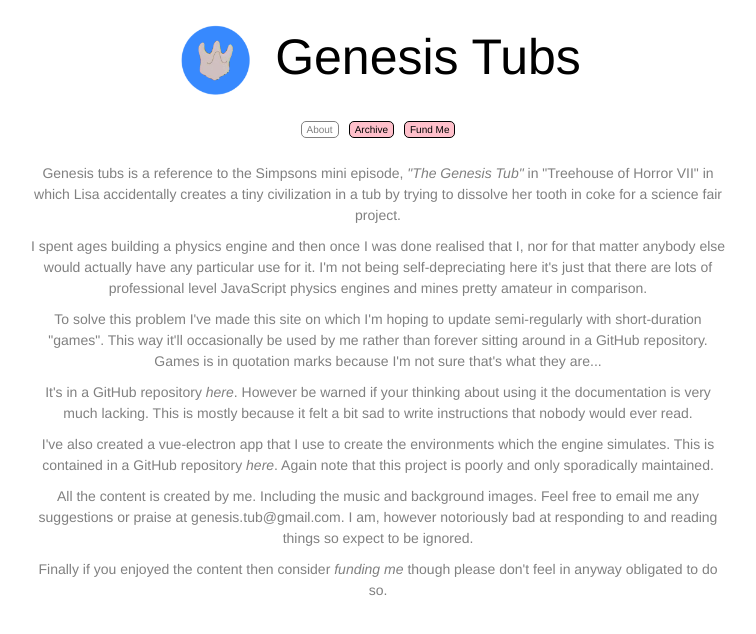
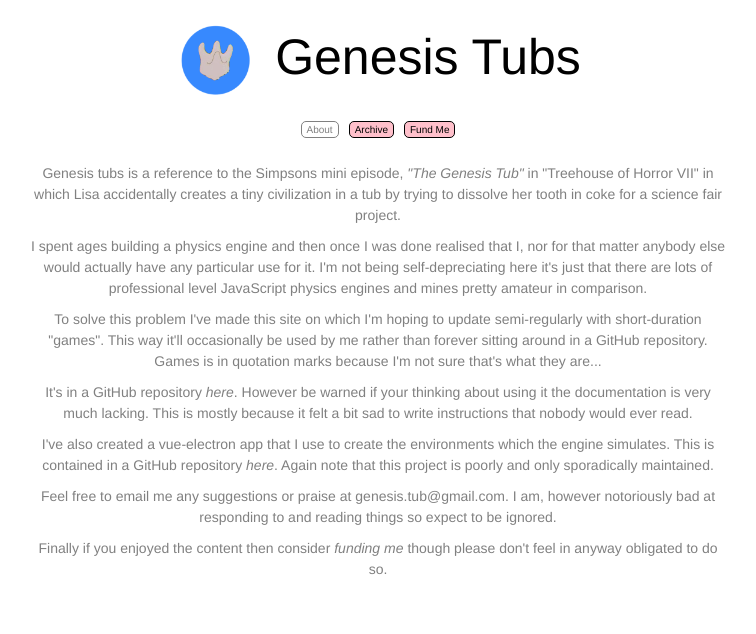
Before and after one commit to mauicv/genesis-tubs, a Vue app: page /about in a window 1280 px wide. Shown: the top 634 px of the page, without its empty margins (262-1018 px from the left). Built offline with nearby package versions, Linux system fonts and the light colour scheme.

Commit message:
Update about page

```diff
--- a/src/views/About.vue
+++ b/src/views/About.vue
@@ -79,10 +79,9 @@
                 maintained.
               </p>
               <p>
-                All the content is created by me. Including the music and
-                background images. Feel free to email me any suggestions or
-                praise at genesis.tub@gmail.com. I am, however notoriously bad
-                at responding to and reading things so expect to be ignored.
+                Feel free to email me any suggestions or praise at
+                genesis.tub@gmail.com. I am, however notoriously bad at
+                responding to and reading things so expect to be ignored.
               </p>
               <p>
                 Finally if you enjoyed the content then consider
```
Also changed, not shown: 11 other files (tests, documents, lock files or other folders).
